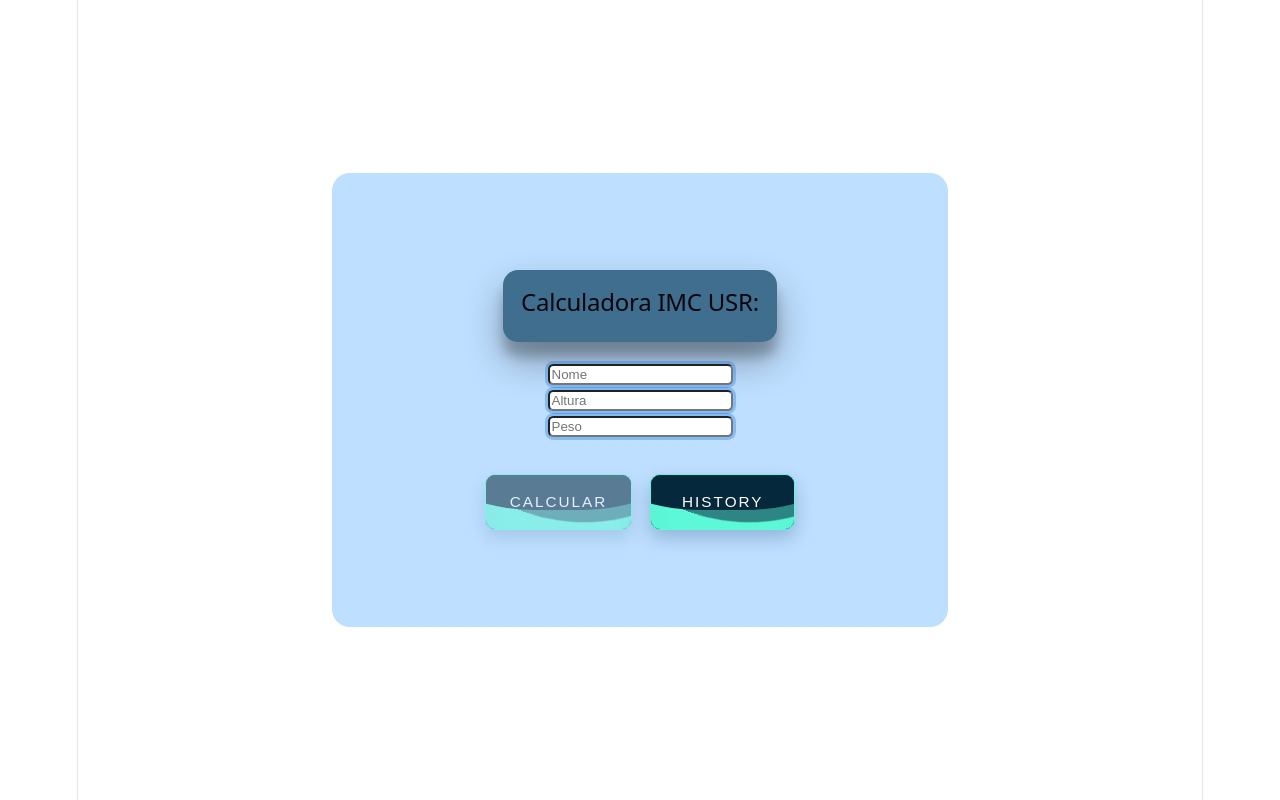
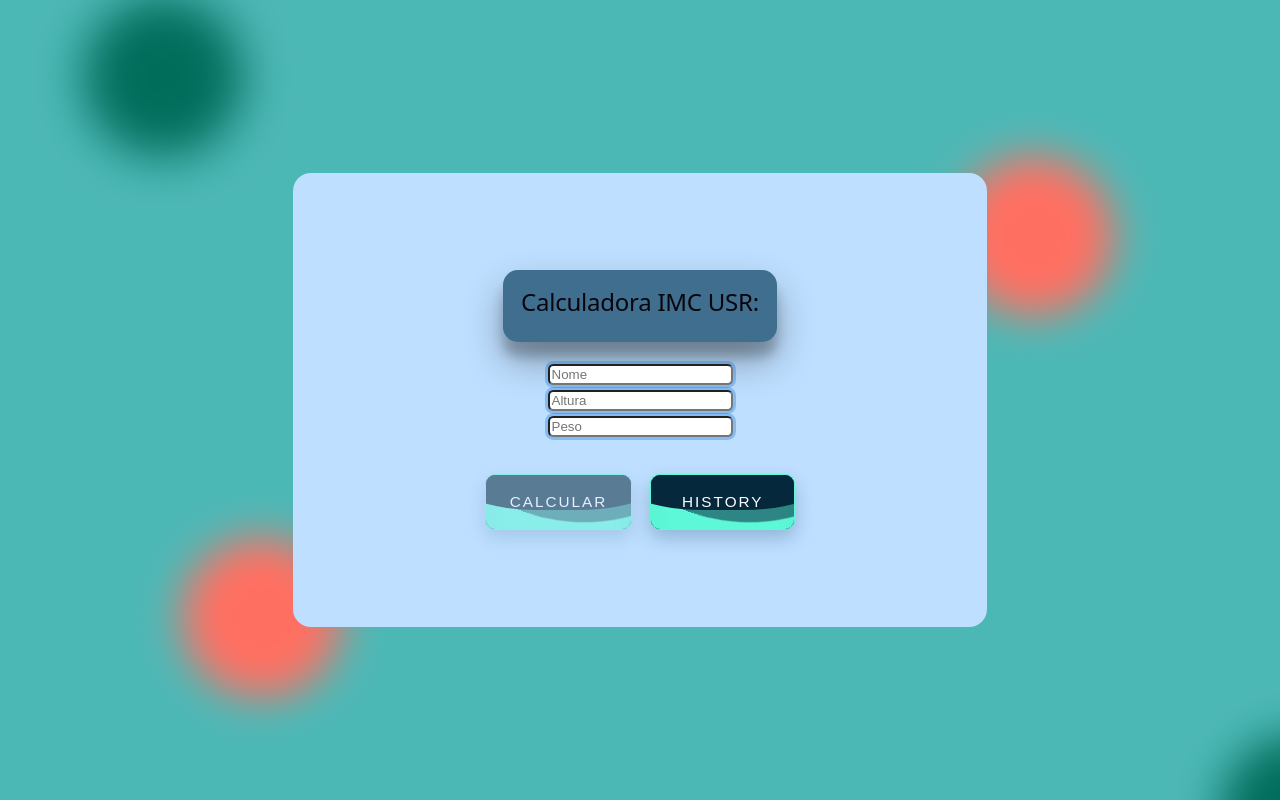
Before and after one commit to Gabriel-Fontanari1/Imc_Calc, a Vue app: page / in a window 1280 px wide. Built offline with nearby package versions, Linux system fonts and the light colour scheme; a web font is replaced by a local one.

Commit message:
adding background animation

```diff
--- a/src/Home.vue
+++ b/src/Home.vue
@@ -49,8 +49,10 @@ function addOnDatabase(name, height, weight, imc) {
 }
 
 function calcularImc() {
-  if (weight.value > 0 && height.value > 0) {
-    const result = weight.value / (height.value * height.value);
+  const heightNumber = getHeightNumber();
+
+  if (weight.value > 0 && heightNumber > 0) {
+    const result = weight.value / (heightNumber * heightNumber);
     if (result > 0 && result < 50) {
       return result;
     }
@@ -59,6 +61,8 @@ function calcularImc() {
 }
 
 function calcularEAdicionar() {
+  if (disableCalcular.value) return;
+
   imc.value = calcularImc();
 
   if (imc.value !== null) {
@@ -68,6 +72,26 @@ function calcularEAdicionar() {
 
 function goToHistory() {
   router.push({ name: "History" });
+}
+
+function formatHeightInput(event) {
+  const digits = event.target.value.replace(/\D/g, '').slice(0, 3);
+
+  if (!digits) {
+    height.value = '';
+    event.target.value = height.value;
+    return;
+  }
+
+  height.value = `${digits[0]},${digits.slice(1)}`;
+  event.target.value = height.value;
+}
+
+// Colocar virgula depois do primeiro caracter.
+function getHeightNumber() {
+  if (!/^\d,\d{1,2}$/.test(height.value)) return null;
+
+  return Number(height.value.replace(',', '.'));
 }
 
 // Texto exibido no resultado: vazio, invalido ou IMC formatado.
@@ -91,8 +115,9 @@ const imcDescription = computed(() => {
 
 // Desabilita o botao Calcular quando faltam dados ou a altura e invalida.
 const disableCalcular = computed(() => {
-  if (height.value > 5) return true;
-  return !name.value || !weight.value || !height.value;
+  const heightNumber = getHeightNumber();
+
+  return !name.value || !weight.value || !heightNumber || heightNumber > 5;
 });
 </script>
 
@@ -103,7 +128,18 @@ const disableCalcular = computed(() => {
   <link href="https://fonts.googleapis.com/css2?family=Arimo:ital,wght@0,400..700;1,400..700&family=Supermercado+One&display=swap" rel="stylesheet">
 
   <div class="MainContainer">
-    <div class="layout">
+    <div class="background">
+      <!-- Tag usada para sobreposições estilização -->
+      <span class="ball"></span>
+      <span class="ball"></span>
+      <span class="ball"></span>
+      <span class="ball"></span>
+      <span class="ball"></span>
+      <span class="ball"></span>
+      <span class="ball"></span>
+      <span class="ball"></span>
+
+      <form class="layout" @submit.prevent="calcularEAdicionar">
         <div class="tittle">
           <h2>Calculadora IMC USR: {{ name }}</h2>
         </div>
@@ -115,7 +151,7 @@ const disableCalcular = computed(() => {
 
         <div class="InputText">
           <label for="HeightInput"></label>
-        <input type="number" class="input" id="HeightInput" v-model.number="height" placeholder="Altura">
+          <input type="text" class="input" id="HeightInput" :value="height" inputmode="numeric" placeholder="Altura" maxlength="4" @input="formatHeightInput">
         </div>
 
         <div class="InputText">
@@ -130,16 +166,17 @@ const disableCalcular = computed(() => {
 
         <!-- Cada botao tem o texto por cima e uma class para a animação -->
         <div class="BtnPlace">
-        <button class="btn" @click="calcularEAdicionar" :disabled="disableCalcular">
+          <button class="btn" type="submit" :disabled="disableCalcular">
             <span>Calcular</span>
             <div class="wave"></div>
           </button>
 
-        <button class="btn" @click="goToHistory">
+          <button class="btn" type="button" @click="goToHistory">
             <span>History</span>
             <div class="wave"></div>
           </button>
         </div>
+      </form>
     </div>
   </div>
 </template>
@@ -180,6 +217,8 @@ const disableCalcular = computed(() => {
   padding: 1rem;
   font-family: "Arimo", Arial, Helvetica, sans-serif;
 }
+
+/* Btn wave */
 
 .BtnPlace{
   display: flex;
@@ -283,4 +322,116 @@ const disableCalcular = computed(() => {
   border-radius: 0.3rem;
   box-shadow: rgba(3, 102, 214, 0.3) 0px 0px 0px 3px;
 }
+
+/* Background balls */
+
+@keyframes move {
+  100% {
+    transform: translate3d(0, 0, 1px) rotate(360deg);
+  }
+}
+
+.background {
+  position: fixed;
+  display: flex;
+  align-items: center;
+  justify-content: center;
+  width: 100vw;
+  height: 100vh;
+  top: 0;
+  left: 0;
+  background: #4CB8B6;
+  overflow: hidden;
+}
+
+.layout{
+  position: relative;
+  z-index: 1;
+}
+
+.ball {
+  position: absolute;
+  z-index: 0;
+  width: 20vmin;
+  height: 20vmin;
+  border-radius: 50%;
+  backface-visibility: hidden;
+  animation: move linear infinite;
+  pointer-events: none;
+}
+
+.ball:nth-child(odd) {
+  color: #006D5B;
+}
+
+.ball:nth-child(even) {
+  color: #FF6F61;
+}
+
+/* Using a custom attribute for variability */
+.ball:nth-child(1) {
+  top: 77%;
+  left: 88%;
+  animation-duration: 40s;
+  animation-delay: -3s;
+  transform-origin: 16vw -2vh;
+  box-shadow: 40vmin 0 5.703076368487546vmin currentColor;
+}
+.ball:nth-child(2) {
+  top: 42%;
+  left: 2%;
+  animation-duration: 53s;
+  animation-delay: -29s;
+  transform-origin: -19vw 21vh;
+  box-shadow: -40vmin 0 5.17594621519026vmin currentColor;
+}
+.ball:nth-child(3) {
+  top: 28%;
+  left: 18%;
+  animation-duration: 49s;
+  animation-delay: -8s;
+  transform-origin: -22vw 3vh;
+  box-shadow: 40vmin 0 5.248179047256236vmin currentColor;
+}
+.ball:nth-child(4) {
+  top: 50%;
+  left: 79%;
+  animation-duration: 26s;
+  animation-delay: -21s;
+  transform-origin: -17vw -6vh;
+  box-shadow: 40vmin 0 5.279749632220298vmin currentColor;
+}
+.ball:nth-child(5) {
+  top: 46%;
+  left: 15%;
+  animation-duration: 36s;
+  animation-delay: -40s;
+  transform-origin: 4vw 0vh;
+  box-shadow: -40vmin 0 5.964309466052033vmin currentColor;
+}
+.ball:nth-child(6) {
+  top: 77%;
+  left: 16%;
+  animation-duration: 31s;
+  animation-delay: -10s;
+  transform-origin: 18vw 4vh;
+  box-shadow: 40vmin 0 5.178483653434181vmin currentColor;
+}
+.ball:nth-child(7) {
+  top: 22%;
+  left: 17%;
+  animation-duration: 55s;
+  animation-delay: -6s;
+  transform-origin: 1vw -23vh;
+  box-shadow: -40vmin 0 5.703026794398318vmin currentColor;
+}
+.ball:nth-child(8) {
+  top: 41%;
+  left: 47%;
+  animation-duration: 43s;
+  animation-delay: -28s;
+  transform-origin: 25vw -3vh;
+  box-shadow: 40vmin 0 5.196265905749415vmin currentColor;
+}
+
 </style>
--- a/src/historySection.vue
+++ b/src/historySection.vue
@@ -15,7 +15,17 @@ const history = ref(JSON.parse(localStorage.getItem('dataBase')) || []);
   <link href="https://fonts.googleapis.com/css2?family=Arimo:ital,wght@0,400..700;1,400..700&family=Supermercado+One&display=swap" rel="stylesheet">
 
   <div class="MainContainer">
-    <div class="layout">
+    <div class="background">
+      <span class="ball"></span>
+      <span class="ball"></span>
+      <span class="ball"></span>
+      <span class="ball"></span>
+      <span class="ball"></span>
+      <span class="ball"></span>
+      <span class="ball"></span>
+      <span class="ball"></span>
+
+      <div class="layout">
       <div class="tittle">
         <h2>Histórico</h2>
       </div>
@@ -54,6 +64,7 @@ const history = ref(JSON.parse(localStorage.getItem('dataBase')) || []);
           <div class="wave"></div>
         </button>
       </div>
+      </div>
     </div>
   </div>
 </template>
@@ -74,6 +85,8 @@ const history = ref(JSON.parse(localStorage.getItem('dataBase')) || []);
   flex-direction: column;
   align-items: center;
   justify-content: center;
+  position: relative;
+  z-index: 1;
   background: #bedfff;
   border-radius: 1rem;
   padding: 1.5rem;
@@ -84,6 +97,8 @@ const history = ref(JSON.parse(localStorage.getItem('dataBase')) || []);
   max-width: 50rem;
   box-sizing: border-box;
 }
+
+/* Btn wave */
 
 .BtnPlace{
   display: flex;
@@ -176,6 +191,7 @@ const history = ref(JSON.parse(localStorage.getItem('dataBase')) || []);
   box-shadow: rgba(0, 0, 0, 0.3) 0px 19px 38px, rgba(0, 0, 0, 0.22) 0px 15px 12px;
 }
 
+/* Scrolls */
 
 .table-scroll{
   width: 100%;
@@ -248,4 +264,115 @@ const history = ref(JSON.parse(localStorage.getItem('dataBase')) || []);
   font-weight: 700;
 }
 
+/* Background balls */
+@keyframes move {
+  100% {
+    transform: translate3d(0, 0, 1px) rotate(360deg);
+  }
+}
+
+.background {
+  position: fixed;
+  display: flex;
+  align-items: center;
+  justify-content: center;
+  width: 100vw;
+  height: 100vh;
+  top: 0;
+  left: 0;
+  background: #4CB8B6;
+  overflow: hidden;
+}
+
+.ball {
+  position: absolute;
+  z-index: 0;
+  width: 20vmin;
+  height: 20vmin;
+  border-radius: 50%;
+  backface-visibility: hidden;
+  animation: move linear infinite;
+  pointer-events: none;
+}
+
+.ball:nth-child(odd) {
+  color: #006D5B;
+}
+
+.ball:nth-child(even) {
+  color: #FF6F61;
+}
+
+.ball:nth-child(1) {
+  top: 77%;
+  left: 88%;
+  animation-duration: 40s;
+  animation-delay: -3s;
+  transform-origin: 16vw -2vh;
+  box-shadow: 40vmin 0 5.703076368487546vmin currentColor;
+}
+
+.ball:nth-child(2) {
+  top: 42%;
+  left: 2%;
+  animation-duration: 53s;
+  animation-delay: -29s;
+  transform-origin: -19vw 21vh;
+  box-shadow: -40vmin 0 5.17594621519026vmin currentColor;
+}
+
+.ball:nth-child(3) {
+  top: 28%;
+  left: 18%;
+  animation-duration: 49s;
+  animation-delay: -8s;
+  transform-origin: -22vw 3vh;
+  box-shadow: 40vmin 0 5.248179047256236vmin currentColor;
+}
+
+.ball:nth-child(4) {
+  top: 50%;
+  left: 79%;
+  animation-duration: 26s;
+  animation-delay: -21s;
+  transform-origin: -17vw -6vh;
+  box-shadow: 40vmin 0 5.279749632220298vmin currentColor;
+}
+
+.ball:nth-child(5) {
+  top: 46%;
+  left: 15%;
+  animation-duration: 36s;
+  animation-delay: -40s;
+  transform-origin: 4vw 0vh;
+  box-shadow: -40vmin 0 5.964309466052033vmin currentColor;
+}
+
+.ball:nth-child(6) {
+  top: 77%;
+  left: 16%;
+  animation-duration: 31s;
+  animation-delay: -10s;
+  transform-origin: 18vw 4vh;
+  box-shadow: 40vmin 0 5.178483653434181vmin currentColor;
+}
+
+.ball:nth-child(7) {
+  top: 22%;
+  left: 17%;
+  animation-duration: 55s;
+  animation-delay: -6s;
+  transform-origin: 1vw -23vh;
+  box-shadow: -40vmin 0 5.703026794398318vmin currentColor;
+}
+
+.ball:nth-child(8) {
+  top: 41%;
+  left: 47%;
+  animation-duration: 43s;
+  animation-delay: -28s;
+  transform-origin: 25vw -3vh;
+  box-shadow: 40vmin 0 5.196265905749415vmin currentColor;
+}
+
 </style>
```
Lines whose indentation alone changed are shown as unchanged.
